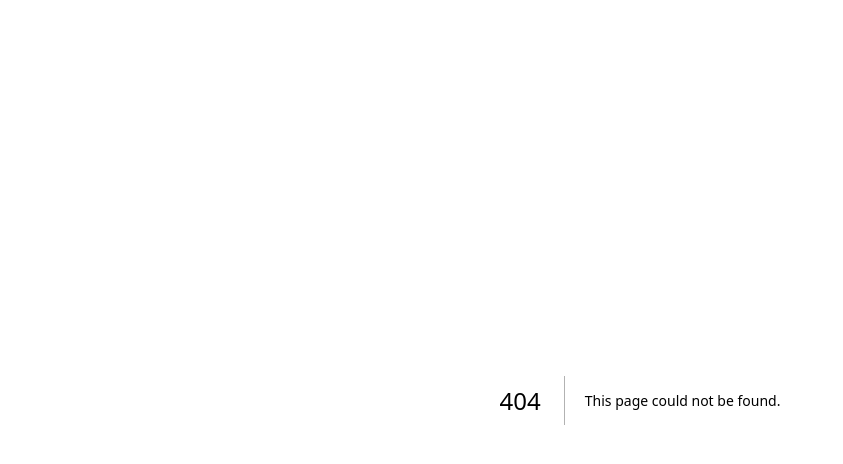
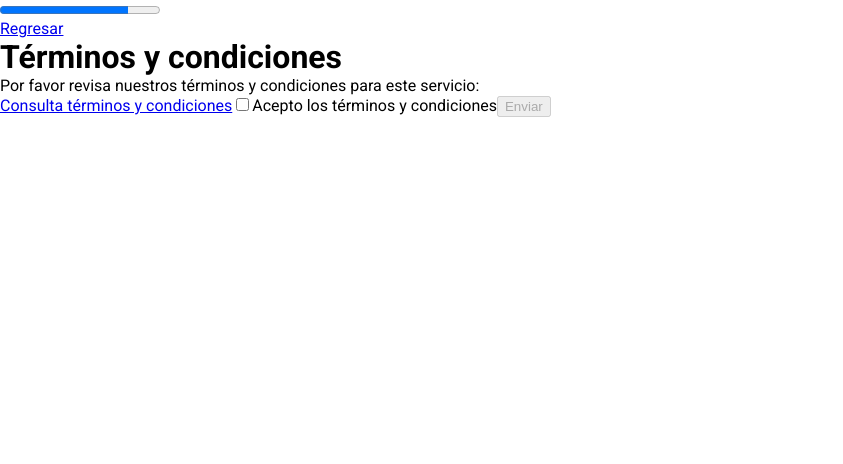
Before and after one commit to Mike-droid/prueba-tecnica-atomic32, a Next.js app: page /pasos/terminos in a window 1280 px wide. Before the commit this address had no page. Shown: the top 464 px of the page, without its empty margins (0-843 px from the left). Built offline with nearby package versions, Linux system fonts and the light colour scheme.

Commit message:
terminos page

```diff
--- a/src/pages/pasos/final.js
+++ b/src/pages/pasos/final.js
@@ -1,5 +1,7 @@
 export default function Final() {
   return (
-    <h1>Final</h1>
+    <div>
+      <h1>Final</h1>
+    </div>
   )
 }
--- /dev/null
+++ b/src/pages/pasos/terminos.js
@@ -0,0 +1,39 @@
+import { useState } from "react"
+import { GoBack } from "@/components/GoBack"
+import { ProgressBar } from "@/components/ProgressBar"
+import { OrangeButton } from "@/components/orangeButton"
+import Link from "next/link"
+
+export default function Terminos() {
+  const [checked, setChecked] = useState(false)
+
+  const handleCheck = () => {
+    setChecked(!checked)
+  }
+
+  const nextPage = () => {
+    window.location.href = '/pasos/final/'
+  }
+
+  return (
+    <>
+      <ProgressBar level='80'></ProgressBar>
+      <br />
+      <GoBack link='/pasos/verificacion/'></GoBack>
+      <h1>Términos y condiciones</h1>
+      <p>Por favor revisa nuestros términos y condiciones para este servicio:</p>
+      <Link href="#">
+        Consulta términos y condiciones
+      </Link>
+      <label htmlFor="terminos">
+        <input type="checkbox" id="terminos" value={checked} onChange={handleCheck} />
+        Acepto los términos y condiciones
+      </label>
+      <OrangeButton
+        text='Enviar'
+        disabled={!checked}
+        func={nextPage}
+      />
+    </>
+  )
+}
--- a/src/pages/pasos/verificacion.js
+++ b/src/pages/pasos/verificacion.js
@@ -21,7 +21,7 @@ export default function Verificacion() {
   const nextPage = () => {
     setShowModal(true)
     setTimeout(() => {
-      window.location.href = '/pasos/final/'
+      window.location.href = '/pasos/terminos/'
     }, 3000)
   }
 
```
